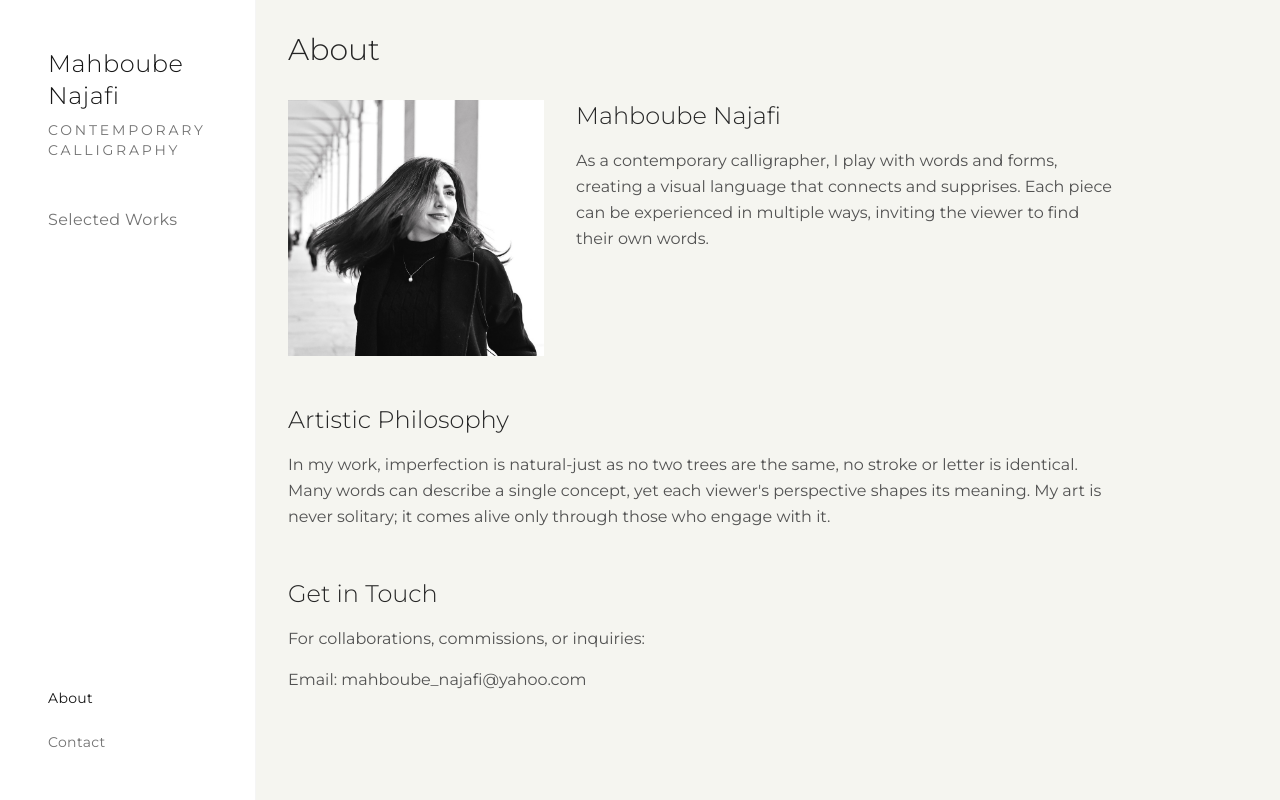
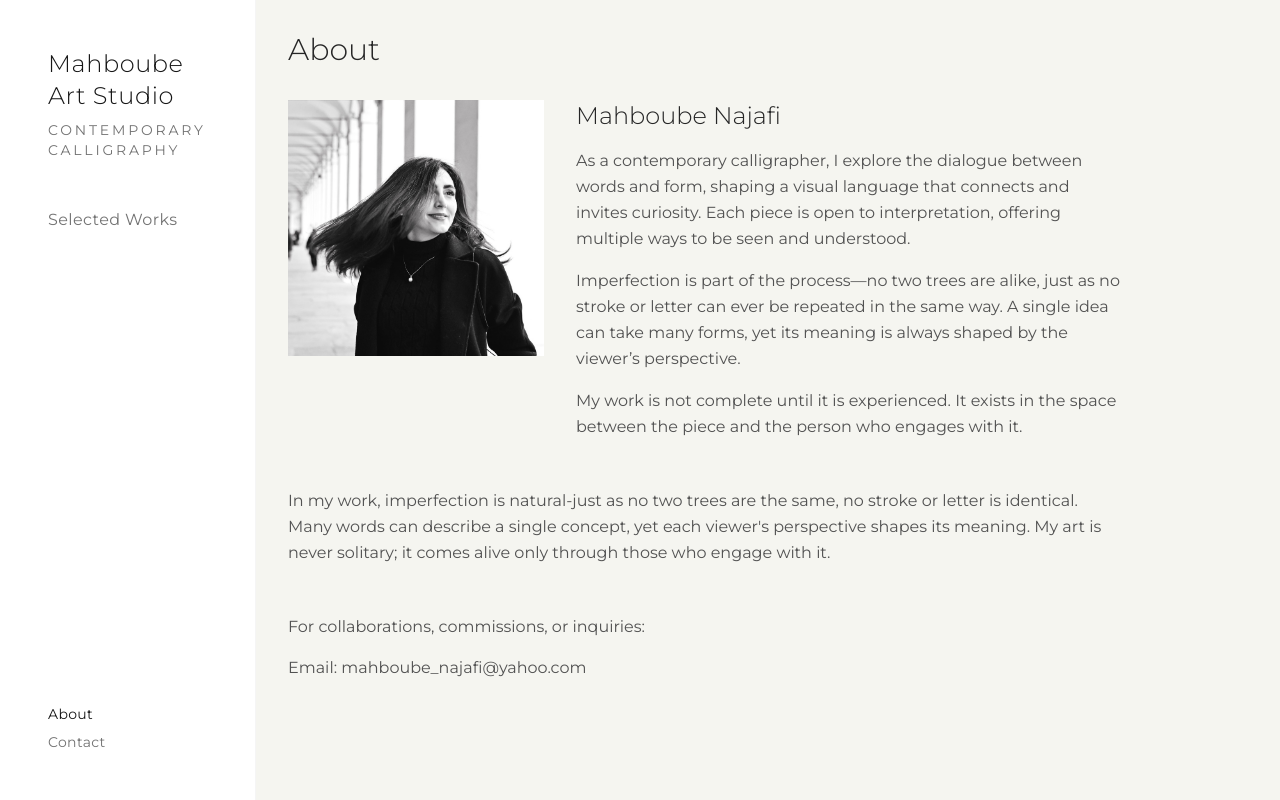
Before and after one commit to mahbu0bn/portfolio, a React (Vite) app: page /about in a window 1280 px wide. Built offline with nearby package versions, Linux system fonts and the light colour scheme.

Commit message:
style: changed some titles and texts style: changed some fonts style: changed the styles of landing page

```diff
--- a/index.html
+++ b/index.html
@@ -4,7 +4,7 @@
     <meta charset="UTF-8" />
     <link rel="icon" type="image/svg+xml" href="/images/profile.jpg" />
     <meta name="viewport" content="width=device-width, initial-scale=1.0" />
-    <title>Mahboube Najafi - Contemporary Calligraphy</title>
+    <title>Mahboube - Contemporary Calligraphy</title>
     <link href="https://fonts.googleapis.com/css2?family=Montserrat:wght@200;300;400&display=swap" rel="stylesheet">
   </head>
   <body>
--- a/src/components/Navbar.tsx
+++ b/src/components/Navbar.tsx
@@ -78,7 +78,7 @@ const Navbar: React.FC = () => {
                   className="text-3xl font-light tracking-wide transition-colors text-neutral-900 hover:text-neutral-600"
                   onClick={() => setIsOpen(false)}
                 >
-                  Mahboube Najafi
+                  Mahboube Art Studio
                 </Link>
 
                 <motion.div
@@ -115,7 +115,7 @@ const Navbar: React.FC = () => {
               </div>
 
               <div className="mt-auto">
-                <div className="flex flex-col space-y-8">
+                <div className="flex flex-col space-y-4">
                   <Link
                     to="/about"
                     className={`text-xl tracking-wide transition-colors ${
@@ -177,11 +177,11 @@ const NavbarContent: React.FC<{
         className="text-2xl font-light tracking-wide transition-colors text-neutral-900 hover:text-neutral-600"
         onClick={onLinkClick}
       >
-        Mahboube Najafi
+        Mahboube Art Studio
       </Link>
 
       <motion.div
-        className="text-sm text-neutral-500 uppercase tracking-[0.2em] mb-12 mt-2"
+        className="text-sm text-neutral-500 uppercase tracking-[0.2em] mb-12 mt-2 font-sans"
         initial={{opacity: 0}}
         animate={{opacity: 1}}
         transition={{delay: 0.2}}
@@ -189,7 +189,7 @@ const NavbarContent: React.FC<{
         Contemporary Calligraphy
       </motion.div>
 
-      <div className="flex flex-col space-y-6">
+      <div className="flex flex-col space-y-6 font-sans">
         {timelineLinks.map((link, index) => (
           <motion.div
             key={link.path}
@@ -218,7 +218,7 @@ const NavbarContent: React.FC<{
         animate={{opacity: 1}}
         transition={{delay: 0.6}}
       >
-        <div className="flex flex-col space-y-6 text-sm">
+        <div className="flex flex-col space-y-2 font-sans text-sm">
           <Link
             to="/about"
             className={`tracking-wide transition-colors ${
--- a/src/pages/About.tsx
+++ b/src/pages/About.tsx
@@ -42,10 +42,20 @@ const About: React.FC = () => {
                 Mahboube Najafi
               </h2>
               <p className="leading-relaxed text-neutral-600">
-                As a contemporary calligrapher, I play with words and forms,
-                creating a visual language that connects and supprises. Each
-                piece can be experienced in multiple ways, inviting the viewer
-                to find their own words.
+                As a contemporary calligrapher, I explore the dialogue between
+                words and form, shaping a visual language that connects and
+                invites curiosity. Each piece is open to interpretation,
+                offering multiple ways to be seen and understood.
+              </p>
+              <p className="leading-relaxed text-neutral-600">
+                Imperfection is part of the process—no two trees are alike, just
+                as no stroke or letter can ever be repeated in the same way. A
+                single idea can take many forms, yet its meaning is always
+                shaped by the viewer’s perspective.
+              </p>
+              <p className="leading-relaxed text-neutral-600">
+                My work is not complete until it is experienced. It exists in
+                the space between the piece and the person who engages with it.
               </p>
             </div>
           </motion.div>
@@ -69,9 +79,9 @@ const About: React.FC = () => {
             }}
             className="space-y-4"
           >
-            <h2 className="text-2xl font-light text-neutral-800">
+            {/* <h2 className="text-2xl font-light text-neutral-800">
               Artistic Philosophy
-            </h2>
+            </h2> */}
             <p className="leading-relaxed text-neutral-600">
               In my work, imperfection is natural-just as no two trees are the
               same, no stroke or letter is identical. Many words can describe a
@@ -131,9 +141,9 @@ const About: React.FC = () => {
             }}
             className="space-y-4"
           >
-            <h2 className="text-2xl font-light text-neutral-800">
+            {/* <h2 className="text-2xl font-light text-neutral-800">
               Get in Touch
-            </h2>
+            </h2> */}
             <p className="leading-relaxed text-neutral-600">
               For collaborations, commissions, or inquiries:
             </p>
--- a/src/pages/Contact.tsx
+++ b/src/pages/Contact.tsx
@@ -124,7 +124,7 @@ const Contact: React.FC = () => {
           </motion.div> */}
 
           {/* Location */}
-          <motion.div
+          {/* <motion.div
             initial={{
               opacity: 0,
               y: 50,
@@ -148,7 +148,7 @@ const Contact: React.FC = () => {
               <br />
               Available for projects worldwide
             </p>
-          </motion.div>
+          </motion.div> */}
         </div>
       </div>
     </motion.div>
--- a/src/pages/Landing.tsx
+++ b/src/pages/Landing.tsx
@@ -19,7 +19,7 @@ const Landing: React.FC = () => {
       />
 
       {/* Overlay - Increased opacity for better contrast */}
-      {/* <div className="absolute inset-0 bg-white/90" /> */}
+      <div className="absolute inset-0 bg-white/13" />
 
       {/* Content Container - Adjusted for mobile */}
       <div className="absolute inset-0 flex flex-col items-center justify-center p-4 text-neutral-900">
@@ -28,9 +28,9 @@ const Landing: React.FC = () => {
           initial={{opacity: 0, y: 20}}
           animate={{opacity: 1, y: 0}}
           transition={{duration: 0.8, delay: 0.3, ease: "easeOut"}}
-          aria-label="Mahboube Najafi"
+          aria-label="Mahboube"
         >
-          MAHBOUBE NAJAFI
+          MAHBOUBE
         </motion.h1>
 
         <motion.p
```
Also changed, not shown: 1 other file (tests, documents, lock files or other folders).
